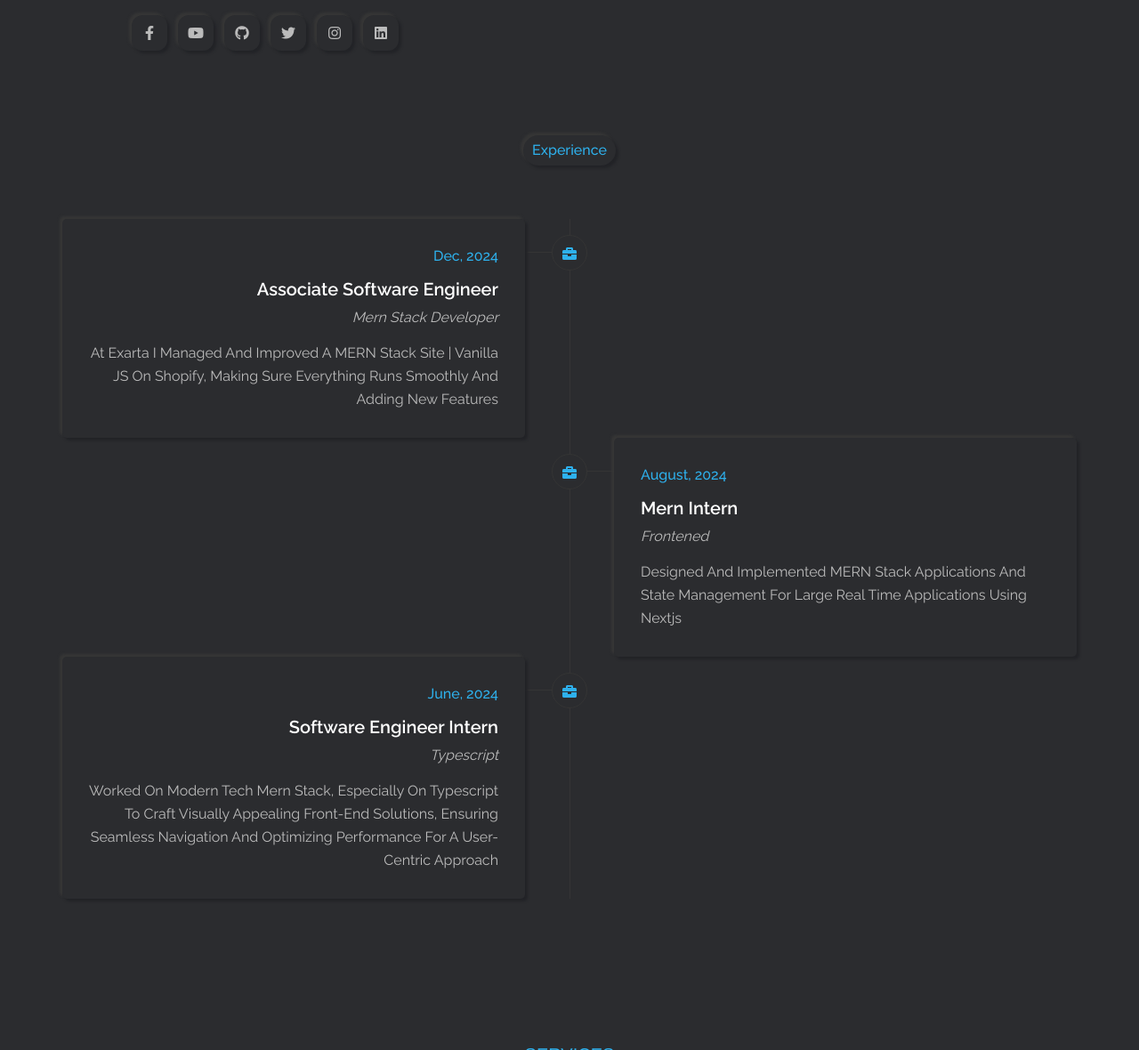
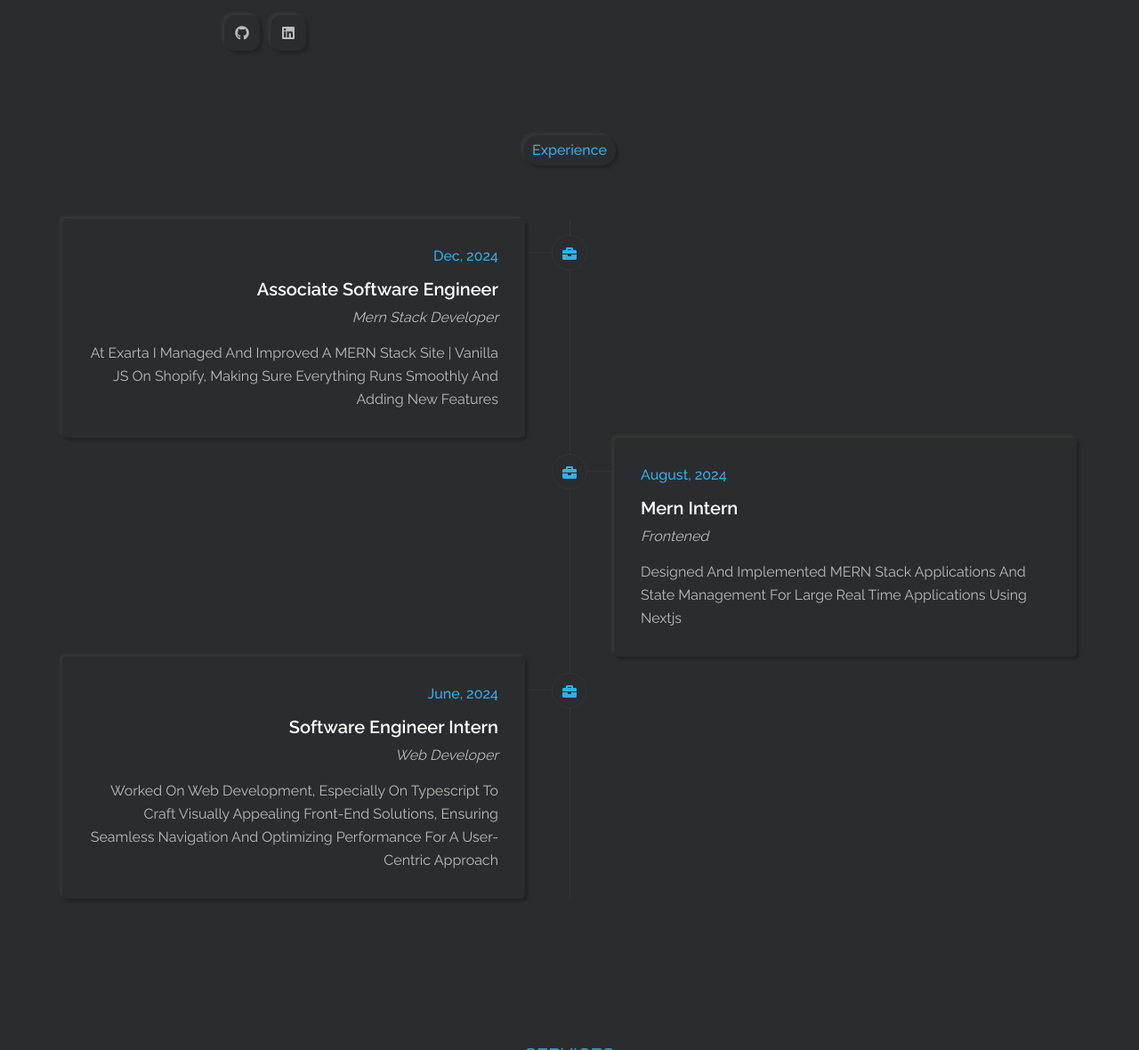
Before and after one commit to clone5544/portfolio, a plain HTML site: page index.html in a window 1280 px wide. Shown: the part 1348-2528 px from the top of the page at 89% size. Drawn offline with nearby package versions, Linux system fonts and the light colour scheme.

Commit message:
mycommit

```diff
--- a/index.html
+++ b/index.html
@@ -126,12 +126,9 @@
             <!-- social icons -->
               <div class="social-links">
 
-                <a href="https://www.facebook.com/EEE-project-solution-lab-107106394047092/" target="_nextTab" class="outer-shadow hover-in-shadow link-card" data-tilt data-tilt-scale="1.1"><i class="fab fa-facebook-f"></i></a>
-                <a href="https://www.youtube.com/channel/UC2TmzHkWeKpEXnYxRAHdjIQ" target="_nextTab" class="outer-shadow hover-in-shadow link-card" data-tilt data-tilt-scale="1.1"><i class="fab fa-youtube"></i></a>
-                <a href="#" target="_nextTab" class="outer-shadow hover-in-shadow link-card" data-tilt data-tilt-scale="1.1"><i class="fab fa-github"></i></a>
-                <a href="#" target="_nextTab" class="outer-shadow hover-in-shadow link-card" data-tilt data-tilt-scale="1.1"><i class="fab fa-twitter"></i></a>
-                <a href="#" target="_nextTab" class="outer-shadow hover-in-shadow link-card" data-tilt data-tilt-scale="1.1"><i class="fab fa-instagram"></i></a>
-                <a href="#" target="_nextTab" class="outer-shadow hover-in-shadow link-card" data-tilt data-tilt-scale="1.1"><i class="fab fa-linkedin"></i></a>
+
+                <a href="https://github.com/clone5544" target="_nextTab" class="outer-shadow hover-in-shadow link-card" data-tilt data-tilt-scale="1.1"><i class="fab fa-github"></i></a>
+                <a href="https://linkedin.com/in/muhammadharis724" target="_nextTab" class="outer-shadow hover-in-shadow link-card" data-tilt data-tilt-scale="1.1"><i class="fab fa-linkedin"></i></a>
               </div>
             </div>
           <div class="about-info">
@@ -195,8 +192,8 @@
                       <i class="fas fa-briefcase icon"></i>
                       <span>June, 2024</span>
                       <h3>Software Engineer Intern</h3>
-                      <h4>Typescript</h4>
-                      <p>Worked on Modern Tech Mern Stack, especially on Typescript to craft visually appealing front-end solutions, ensuring
+                      <h4>Web Developer</h4>
+                      <p>Worked on Web development, especially on Typescript to craft visually appealing front-end solutions, ensuring
                         seamless navigation and optimizing performance for a user-centric approach</p>
                     </div>
                   </div>
```
